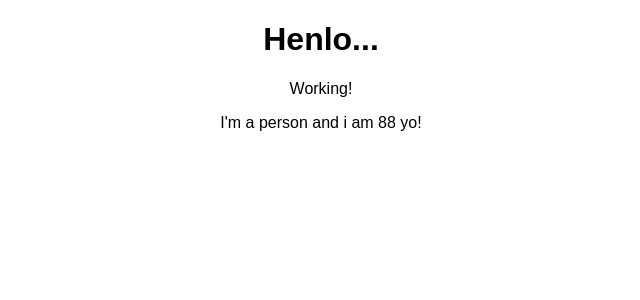
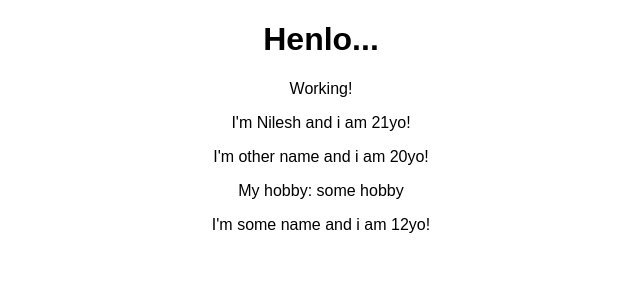
Before and after one commit to Nilesh767/Learning-Js, a React (Create React App) app in the folder 3reactjs/basics/: page / in a window 1280 px wide. Shown: the top 300 px of the page, without its empty margins (319-959 px from the left). Built offline with nearby package versions, Linux system fonts and the light colour scheme.

Commit message:
using props and its children property in jsx

```diff
--- a/3reactjs/basics/src/App.js
+++ b/3reactjs/basics/src/App.js
@@ -8,7 +8,9 @@ class App extends Component {
       <div className="App">
         <h1>Henlo... </h1>
         <p>Working!</p>
-        <Person />
+        <Person name='Nilesh' age='21' />
+        <Person name='other name' age='20'>My hobby: some hobby</Person>
+        <Person name='some name' age='12' />
       </div>
 
     );
--- a/3reactjs/basics/src/Person/Person.js
+++ b/3reactjs/basics/src/Person/Person.js
@@ -1,6 +1,11 @@
 import React from 'react';
-const person = () => {
-    return <p> I'm a person and i am {Math.floor(Math.random()*100)} yo! </p>
+const person = (props) => {
+    return (
+        <div>
+            <p> I'm {props.name} and i am {props.age}yo! </p>
+            <p>{props.children}</p>
+        </div>
+    )
 };
 
 export default person;
```
